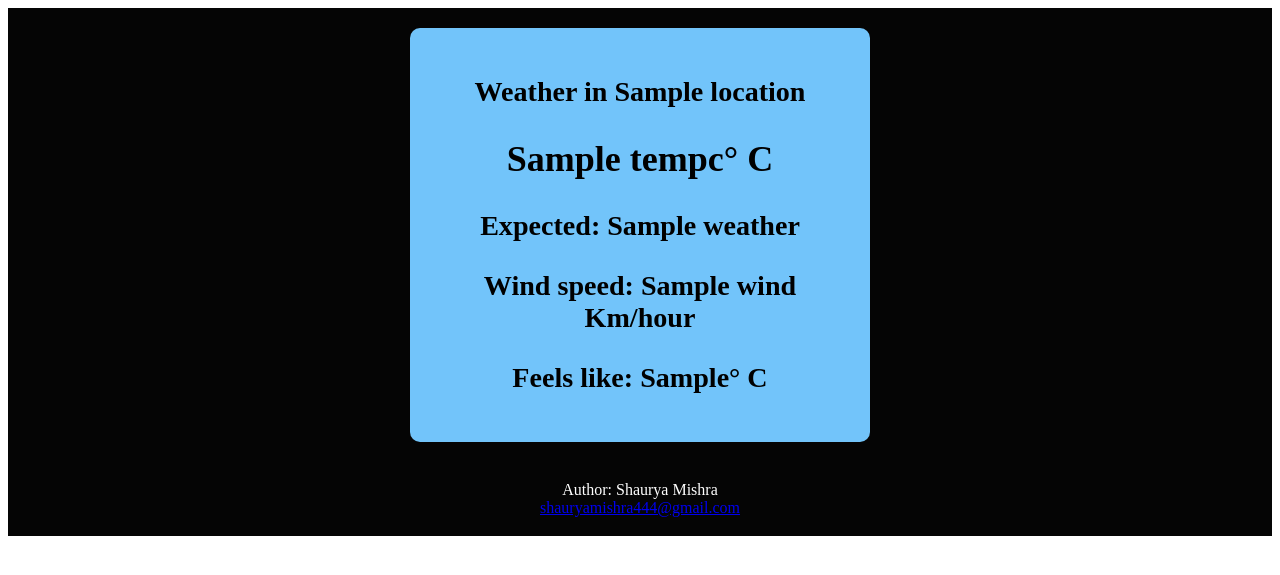
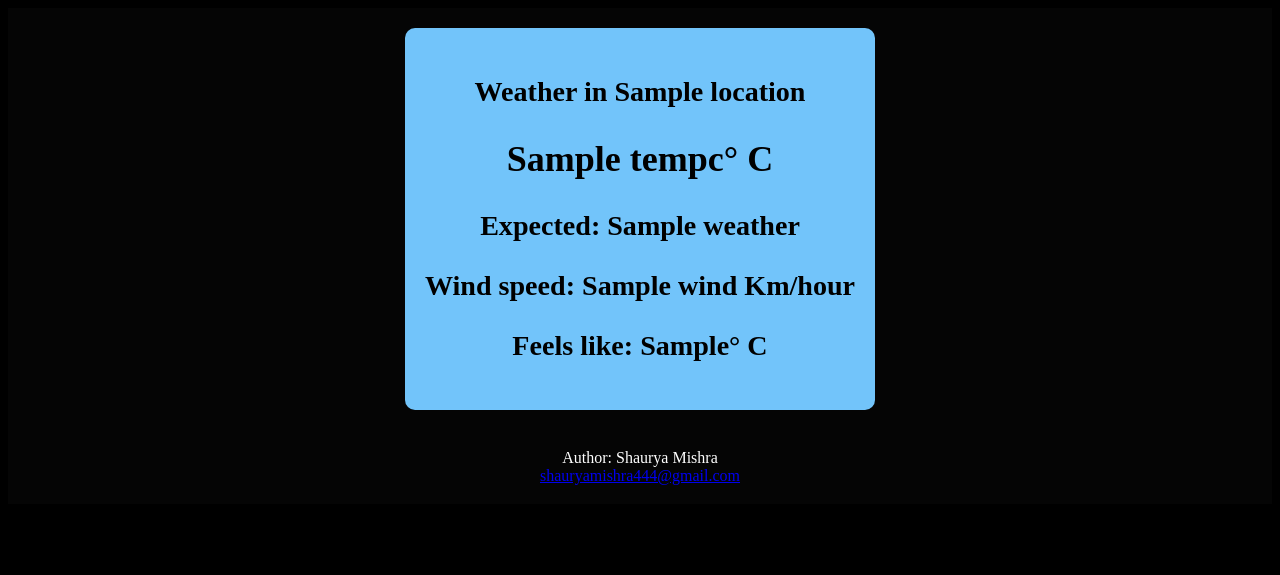
Before and after one commit to shanichar/weather_app, a Flask app: template templates/results.html in a window 1280 px wide. Shown: the top 575 px of the page. Run offline with Flask 2, Linux system fonts and the light colour scheme; the template is opened without the code that fills it: most values are stand-ins (such as "Sample title", 1, 10 or a date in 2020).

Commit message:
Add files via upload

```diff
--- a/templates/results.html
+++ b/templates/results.html
@@ -21,12 +21,14 @@
           color: white;
         }
         .content {
-  max-width: 500px;
+          text-align: center;
+  max-width: auto;
   margin: auto;
         }
         </style>
 </head>
-<body>
+<body bgcolor="black">
+
   <header>
     <div class="content">
       <div id="weatherResults">
```
